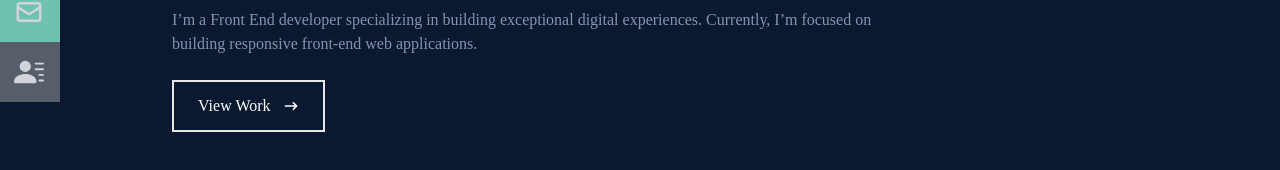
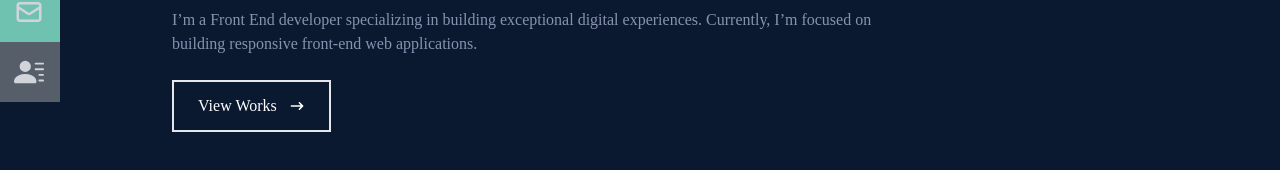
Before and after one commit to Bala-Vintek/Portfolio, a React (Create React App) app: page / in a window 1280 px wide. Shown: the part 418-588 px from the top of the page. Built offline with nearby package versions, Linux system fonts and the light colour scheme.

Commit message:
Home page work spelling change

```diff
--- a/src/components/Home.jsx
+++ b/src/components/Home.jsx
@@ -20,7 +20,7 @@ const Home = () => {
         </p>
         <div>
           <button className='text-white group border-2 px-6 py-3 my-2 flex items-center hover:bg-pink-600 hover:border-pink-600'>
-            View Work
+            View Works
             <span className='group-hover:rotate-90 duration-300'>
               <HiArrowNarrowRight className='ml-3 ' />
             </span>
```
